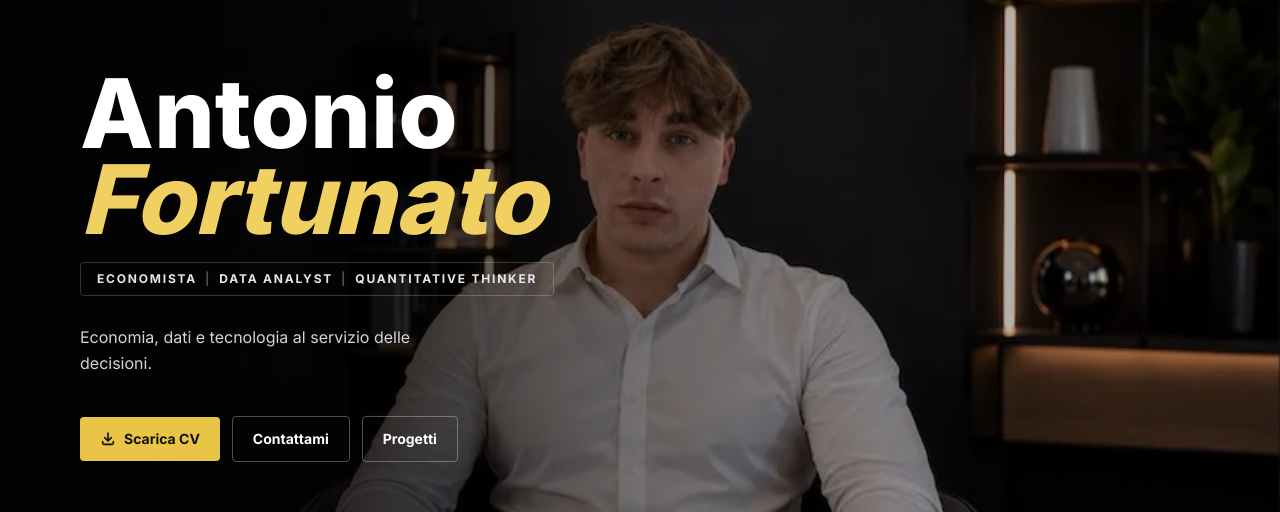
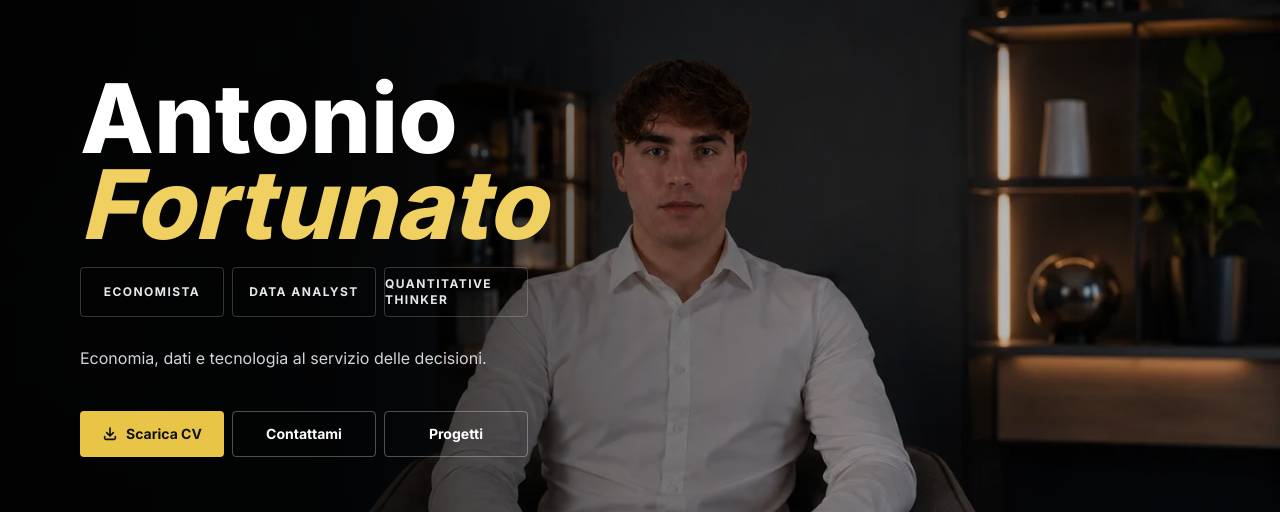
Before and after one commit to fortunatoantonio/portfolio, a React (Vite) app: page / in a window 1280 px wide. Shown: the part 158-670 px from the top of the page. Built offline with nearby package versions, Linux system fonts and the light colour scheme; no server answers.

Commit message:
fix: use fotosfo.webp (higher res), grid layout for roles+CTA alignment

```diff
--- a/src/components/Hero.jsx
+++ b/src/components/Hero.jsx
@@ -13,7 +13,7 @@ export default function Hero() {
       {/* Background image */}
       <div
         className="absolute inset-0 bg-cover bg-center bg-no-repeat"
-        style={{ backgroundImage: "url('/portfolio/sfondoin.webp')" }}
+        style={{ backgroundImage: "url('/portfolio/fotosfo.webp')" }}
         aria-hidden="true"
       />
 
@@ -42,26 +42,30 @@ export default function Hero() {
           <span className="text-gold-400 block italic text-[3.5rem] sm:text-[4rem]">Fortunato</span>
         </h1>
 
-        {/* Ruoli — stessa larghezza dei bottoni sotto */}
-        <div className="flex items-center justify-center text-[10px] sm:text-[11px] font-bold uppercase tracking-[0.14em] text-muted-200 border border-white/20 rounded-sm py-2 mb-5">
-          <span>{t('hero.role1')}</span>
-          <span className="text-white/30 mx-2">|</span>
-          <span>{t('hero.role2')}</span>
-          <span className="text-white/30 mx-2">|</span>
-          <span>{t('hero.role3')}</span>
-        </div>
-
         {/* Tagline breve */}
-        <p className="text-muted-300 text-sm leading-relaxed mb-6">
+        <p className="text-muted-300 text-sm leading-relaxed mb-5">
           {t('hero.mobile_tagline')}
         </p>
 
-        {/* CTA — 3 bottoni stessa larghezza dei ruoli */}
-        <div className="flex items-stretch gap-2">
+        {/* Ruoli — griglia 3 colonne per allineamento perfetto coi bottoni */}
+        <div className="grid grid-cols-3 gap-2 mb-3">
+          <div className="flex items-center justify-center py-2 border border-white/20 rounded-sm">
+            <span className="text-[10px] sm:text-[11px] font-bold uppercase tracking-[0.12em] text-muted-200">{t('hero.role1')}</span>
+          </div>
+          <div className="flex items-center justify-center py-2 border border-white/20 rounded-sm">
+            <span className="text-[10px] sm:text-[11px] font-bold uppercase tracking-[0.12em] text-muted-200">{t('hero.role2')}</span>
+          </div>
+          <div className="flex items-center justify-center py-2 border border-white/20 rounded-sm">
+            <span className="text-[10px] sm:text-[11px] font-bold uppercase tracking-[0.12em] text-muted-200">{t('hero.role3')}</span>
+          </div>
+        </div>
+
+        {/* CTA — griglia 3 colonne identica ai ruoli */}
+        <div className="grid grid-cols-3 gap-2">
           <a
             href="/portfolio/CVV2.pdf"
             download
-            className="inline-flex items-center justify-center gap-1.5 py-2.5 bg-gold-500 text-dark-900 text-[10px] font-bold rounded-sm hover:bg-gold-400 transition-colors flex-1 whitespace-nowrap"
+            className="inline-flex items-center justify-center gap-1.5 py-2.5 bg-gold-500 text-dark-900 text-[10px] sm:text-[11px] font-bold rounded-sm hover:bg-gold-400 transition-colors"
           >
             <svg className="w-3 h-3 flex-shrink-0" fill="none" stroke="currentColor" strokeWidth={2.5} viewBox="0 0 24 24">
               <path strokeLinecap="round" strokeLinejoin="round" d="M4 16v2a2 2 0 002 2h12a2 2 0 002-2v-2M7 10l5 5 5-5M12 15V3" />
@@ -70,13 +74,13 @@ export default function Hero() {
           </a>
           <a
             href="#contact"
-            className="inline-flex items-center justify-center py-2.5 text-white text-[10px] font-bold rounded-sm border border-white/30 hover:border-gold-400 hover:text-gold-400 transition-colors flex-1 whitespace-nowrap"
+            className="inline-flex items-center justify-center py-2.5 text-white text-[10px] sm:text-[11px] font-bold rounded-sm border border-white/30 hover:border-gold-400 hover:text-gold-400 transition-colors"
           >
             {t('hero.cta_contact')}
           </a>
           <a
             href="#projects"
-            className="inline-flex items-center justify-center py-2.5 text-white text-[10px] font-bold rounded-sm border border-white/30 hover:border-gold-400 hover:text-gold-400 transition-colors flex-1 whitespace-nowrap"
+            className="inline-flex items-center justify-center py-2.5 text-white text-[10px] sm:text-[11px] font-bold rounded-sm border border-white/30 hover:border-gold-400 hover:text-gold-400 transition-colors"
           >
             {t('hero.cta_projects')}
           </a>
@@ -87,9 +91,9 @@ export default function Hero() {
           FULL DESKTOP LAYOUT (1024px+): bio, CTA, feature cards
       ═══════════════════════════════════════════════════════════ */}
       <div className="relative z-10 w-full pl-8 sm:pl-12 lg:pl-16 xl:pl-20 pr-4 pt-28 pb-16 hidden lg:block">
-        <div className="max-w-sm">
+        <div className="max-w-md">
 
-          {/* ── Nome, bio, CTA — senza colonna destra ── */}
+          {/* ── Nome, bio, CTA ── */}
           <div ref={leftRef} className="fade-up">
 
             {/* Nome */}
@@ -98,13 +102,17 @@ export default function Hero() {
               <span className="text-gold-400 block italic">Fortunato</span>
             </h1>
 
-            {/* Ruoli badge */}
-            <div className="flex items-center text-xs font-bold uppercase tracking-[0.15em] text-muted-200 border border-white/20 rounded-sm px-4 py-2 w-fit mb-7 whitespace-nowrap">
-              <span>{t('hero.role1')}</span>
-              <span className="text-white/30 mx-2">|</span>
-              <span>{t('hero.role2')}</span>
-              <span className="text-white/30 mx-2">|</span>
-              <span>{t('hero.role3')}</span>
+            {/* Ruoli badge — griglia 3 colonne */}
+            <div className="grid grid-cols-3 gap-2 mb-7">
+              <div className="flex items-center justify-center py-2 border border-white/20 rounded-sm">
+                <span className="text-xs font-bold uppercase tracking-[0.12em] text-muted-200">{t('hero.role1')}</span>
+              </div>
+              <div className="flex items-center justify-center py-2 border border-white/20 rounded-sm">
+                <span className="text-xs font-bold uppercase tracking-[0.12em] text-muted-200">{t('hero.role2')}</span>
+              </div>
+              <div className="flex items-center justify-center py-2 border border-white/20 rounded-sm">
+                <span className="text-xs font-bold uppercase tracking-[0.12em] text-muted-200">{t('hero.role3')}</span>
+              </div>
             </div>
 
             {/* Bio — tagline pulita */}
@@ -112,12 +120,12 @@ export default function Hero() {
               {t('hero.mobile_tagline')}
             </p>
 
-            {/* CTA — 3 bottoni in riga */}
-            <div className="flex items-center gap-3">
+            {/* CTA — griglia 3 colonne identica ai ruoli */}
+            <div className="grid grid-cols-3 gap-2">
               <a
                 href="/portfolio/CVV2.pdf"
                 download
-                className="inline-flex items-center gap-2 px-5 py-3 bg-gold-500 text-dark-900 text-sm font-bold rounded-sm hover:bg-gold-400 transition-colors whitespace-nowrap"
+                className="inline-flex items-center justify-center gap-2 py-3 bg-gold-500 text-dark-900 text-sm font-bold rounded-sm hover:bg-gold-400 transition-colors"
               >
                 <svg className="w-4 h-4 flex-shrink-0" fill="none" stroke="currentColor" strokeWidth={2.5} viewBox="0 0 24 24">
                   <path strokeLinecap="round" strokeLinejoin="round" d="M4 16v2a2 2 0 002 2h12a2 2 0 002-2v-2M7 10l5 5 5-5M12 15V3" />
@@ -126,13 +134,13 @@ export default function Hero() {
               </a>
               <a
                 href="#contact"
-                className="inline-flex items-center gap-2 px-5 py-3 text-white text-sm font-bold rounded-sm border border-white/30 hover:border-gold-400 hover:text-gold-400 transition-colors whitespace-nowrap"
+                className="inline-flex items-center justify-center py-3 text-white text-sm font-bold rounded-sm border border-white/30 hover:border-gold-400 hover:text-gold-400 transition-colors"
               >
                 {t('hero.cta_contact')}
               </a>
               <a
                 href="#projects"
-                className="inline-flex items-center gap-2 px-5 py-3 text-white text-sm font-bold rounded-sm border border-white/30 hover:border-gold-400 hover:text-gold-400 transition-colors whitespace-nowrap"
+                className="inline-flex items-center justify-center py-3 text-white text-sm font-bold rounded-sm border border-white/30 hover:border-gold-400 hover:text-gold-400 transition-colors"
               >
                 {t('hero.cta_projects')}
               </a>
```
